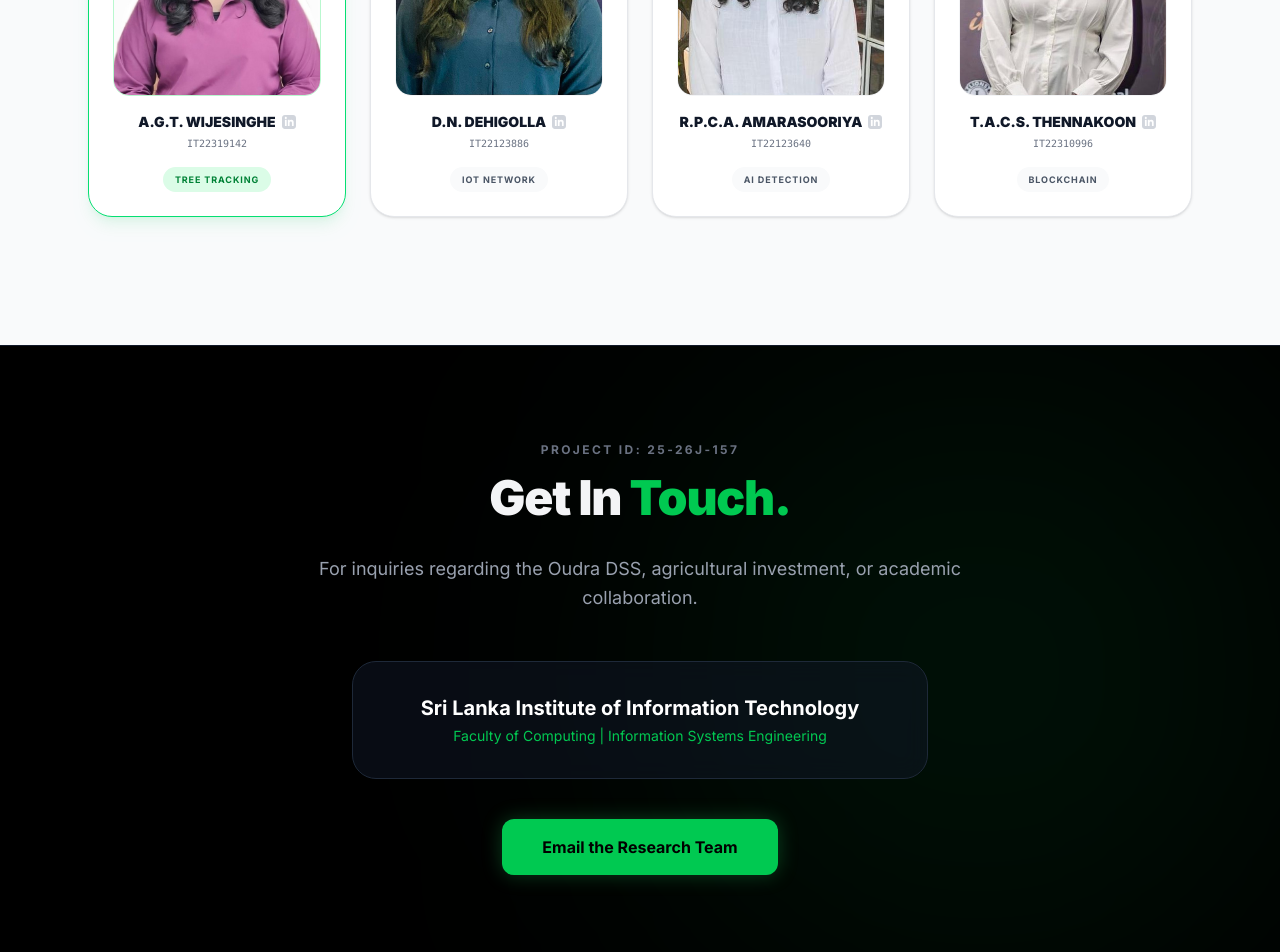
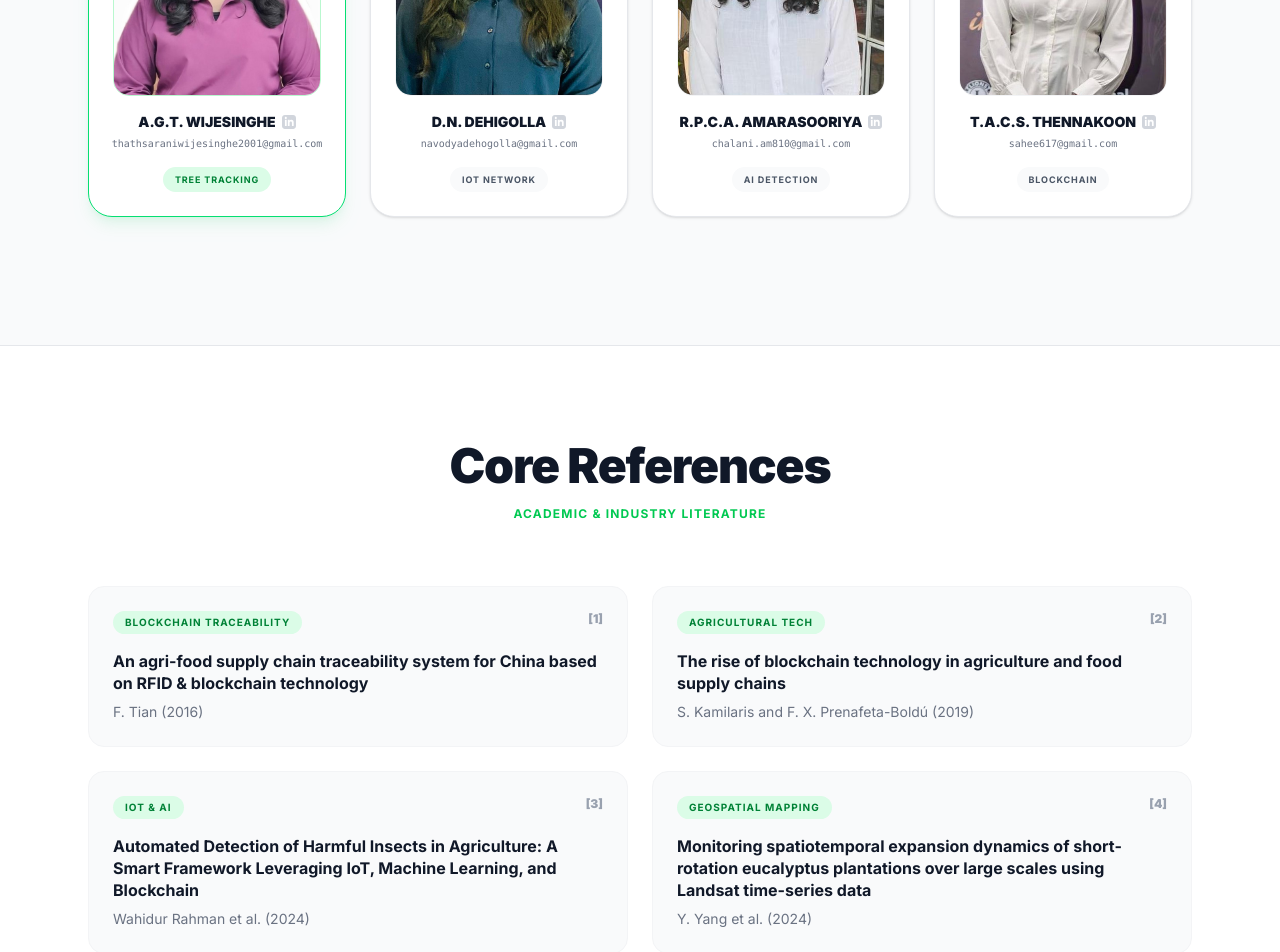
Before and after one commit to Chalani810/oudra-dss, a Next.js app: page /oudra-dss/ in a window 1280 px wide. Shown: the part 9840-10792 px from the top of the page. Built offline with nearby package versions, Linux system fonts and the light colour scheme.

Commit message:
Document fix

```diff
--- a/src/app/page.tsx
+++ b/src/app/page.tsx
@@ -50,6 +50,37 @@ export default function Home() {
     { name: 'MobileNetV2 (AI)', category: 'Machine Learning' }
   ];
 
+  const projectReferences = [
+    {
+      id: 1,
+      authors: 'F. Tian',
+      title: 'An agri-food supply chain traceability system for China based on RFID & blockchain technology',
+      year: '2016',
+      category: 'Blockchain Traceability'
+    },
+    {
+      id: 2,
+      authors: 'S. Kamilaris and F. X. Prenafeta-Boldú',
+      title: 'The rise of blockchain technology in agriculture and food supply chains',
+      year: '2019',
+      category: 'Agricultural Tech'
+    },
+    {
+      id: 3,
+      authors: 'Wahidur Rahman et al.',
+      title: 'Automated Detection of Harmful Insects in Agriculture: A Smart Framework Leveraging IoT, Machine Learning, and Blockchain',
+      year: '2024',
+      category: 'IoT & AI'
+    },
+    {
+      id: 4,
+      authors: 'Y. Yang et al.',
+      title: 'Monitoring spatiotemporal expansion dynamics of short-rotation eucalyptus plantations over large scales using Landsat time-series data',
+      year: '2024',
+      category: 'Geospatial Mapping'
+    }
+  ];
+
  return (
     <main className="flex flex-col min-h-screen overflow-hidden">
 
@@ -78,8 +109,7 @@ export default function Home() {
           </div>
         </FadeIn>
 
-        {/* --- NEW PROJECT ABSTRACT --- */}
-        {/* --- PROJECT ABSTRACT (SHORTENED) --- */}
+        {/* --- PROJECT ABSTRACT --- */}
         <FadeIn delay={0.3}>
           <div className="relative bg-white/60 backdrop-blur-md border border-gray-200 p-6 md:p-8 rounded-3xl shadow-sm hover:shadow-md transition-shadow max-w-4xl mx-auto mb-14 text-left">
             <h3 className="text-sm font-black text-green-600 uppercase tracking-widest mb-3 border-b border-green-200/50 pb-2 inline-block">
@@ -216,7 +246,7 @@ export default function Home() {
         </div>
       </section>
 
-      {/* --- 3. CORE OBJECTIVE --- */}
+      {/* --- 4. CORE OBJECTIVE --- */}
       <section id="objectives" className="py-24 bg-black border-y border-gray-900 relative overflow-hidden">
         <div className="container mx-auto px-6 max-w-4xl text-center relative z-10">
           <FadeIn>
@@ -231,7 +261,7 @@ export default function Home() {
         </div>
       </section>
 
-      {/* --- 4. METHODOLOGY & ARCHITECTURE --- */}
+      {/* --- 5. METHODOLOGY & ARCHITECTURE --- */}
       <section id="methodology" className="py-24 md:py-32 bg-white border-t border-gray-100 relative overflow-hidden">
         <div className="container mx-auto px-6 max-w-7xl relative z-10">
           <FadeIn>
@@ -274,7 +304,7 @@ export default function Home() {
         </div>
       </section>
 
-      {/* --- 5. TECHNOLOGIES --- */}
+      {/* --- 6. TECHNOLOGIES --- */}
       <section id="technologies" className="py-20 bg-black border-y border-gray-900">
         <div className="container mx-auto px-6 text-center max-w-5xl">
           <FadeIn>
@@ -288,8 +318,7 @@ export default function Home() {
         </div>
       </section>
 
-
-   {/* --- 7. PROJECT MILESTONES --- */}
+      {/* --- 7. PROJECT MILESTONES --- */}
       <section id="milestones" className="py-16 md:py-20 bg-white border-t border-gray-100 relative overflow-hidden">
         <div className="container mx-auto px-6 max-w-5xl relative z-10">
           <FadeIn>
@@ -317,10 +346,9 @@ export default function Home() {
               { id: 'research-paper', title: 'Research Paper', date: 'May 2026', marks: '10%', desc: 'Describes the project’s contribution to existing knowledge and literature review.', isCompleted: false }
             ].map((milestone, i) => (
               <FadeIn key={i} direction={i % 2 === 0 ? 'right' : 'left'}>
-                {/* Added id here and scroll-mt-28 so the sticky nav doesn't cover the title when anchored */}
                 <div id={milestone.id} className={`scroll-mt-28 relative flex flex-col md:flex-row items-center ${i % 2 === 0 ? 'md:flex-row-reverse' : ''}`}>
 
-                  {/* Timeline Dot (Green check for completed, Gray clock for pending) */}
+                  {/* Timeline Dot */}
                   <div className={`absolute left-[-21px] md:static md:left-auto w-10 h-10 rounded-full border-4 border-white shadow-md flex items-center justify-center shrink-0 z-10 transition-colors duration-300 ${milestone.isCompleted ? 'bg-green-500' : 'bg-gray-100'}`}>
                     {milestone.isCompleted ? (
                       <svg className="w-4 h-4 text-white" fill="none" stroke="currentColor" viewBox="0 0 24 24"><path strokeLinecap="round" strokeLinejoin="round" strokeWidth="3" d="M5 13l4 4L19 7"></path></svg>
@@ -354,7 +382,7 @@ export default function Home() {
         </div>
       </section>
 
-   {/* --- 8. DOWNLOADS --- */}
+      {/* --- 8. DOWNLOADS --- */}
       <section id="downloads" className="py-24 bg-gray-50 border-t border-gray-200">
         <div className="container mx-auto px-6 max-w-6xl">
           <FadeIn>
@@ -374,8 +402,6 @@ export default function Home() {
               { title: 'Progress Presentation I', type: 'Slides (PPTX)', file: '/documents/25-26J-157 PP1 Presentation Slides.pptx' },
               { title: 'Progress Presentation II', type: 'Slides (PPTX)', file: '/documents/25-26J-157 - PP2 presentation.pptx' },
               { title: 'Final Presentation', type: 'Slides (PPTX)', file: '/documents/Final Presentation.pptx' },
-
-              // --- NEW: CHECKLIST DOCUMENTS (MULTI-FILE) ---
               {
                 title: 'Checklist Documents',
                 type: '4 PDF Reports',
@@ -389,10 +415,7 @@ export default function Home() {
             ].map((doc, i) => (
               <FadeIn key={i} delay={i * 0.05}>
 
-                {/* Condition: Multi-file Card vs Single-file Card */}
                 {doc.files ? (
-
-                  // --- MULTI-FILE CARD LAYOUT (For Checklist) ---
                   <div className="p-6 bg-white rounded-2xl border border-gray-200 shadow-sm hover:shadow-lg hover:border-green-300 hover:-translate-y-1 transition-all duration-300 flex flex-col justify-between h-full group">
                     <div>
                       <div className="w-10 h-10 rounded-lg flex items-center justify-center mb-4 border bg-gray-50 text-gray-400 border-gray-100 group-hover:bg-green-50 group-hover:text-green-500 group-hover:border-green-200 transition-colors">
@@ -420,8 +443,6 @@ export default function Home() {
                   </div>
 
                 ) : (
-
-                  // --- STANDARD SINGLE-FILE CARD LAYOUT ---
                   <a
                     href={doc.file ? `/oudra-dss${doc.file}` : '#'}
                     download={!!doc.file}
@@ -451,16 +472,14 @@ export default function Home() {
                       <svg className={`w-4 h-4 transition-colors ${doc.file ? 'text-gray-300 group-hover:text-green-500' : 'text-gray-200'}`} fill="none" stroke="currentColor" viewBox="0 0 24 24"><path strokeLinecap="round" strokeLinejoin="round" strokeWidth="2" d="M4 16v1a3 3 0 003 3h10a3 3 0 003-3v-1m-4-4l-4 4m0 0l-4-4m4 4V4"></path></svg>
                     </div>
                   </a>
-
                 )}
-
               </FadeIn>
             ))}
           </div>
         </div>
       </section>
 
-      {/* --- 6. TEAM --- */}
+      {/* --- 9. TEAM --- */}
       <section id="team" className="py-24 md:py-32 bg-gray-50 border-t border-gray-200">
         <div className="container mx-auto px-6 max-w-6xl">
           <FadeIn>
@@ -499,10 +518,10 @@ export default function Home() {
             <FadeIn><h3 className="text-2xl font-black text-gray-900 mb-8 text-center">Team Members</h3></FadeIn>
             <div className="grid grid-cols-2 lg:grid-cols-4 gap-6">
               {[
-                { name: 'A.G.T. WIJESINGHE', id: 'IT22319142', role: 'Tree Tracking', img: wijesingheImg, isLeader: true, linkedin: 'https://www.linkedin.com/in/thathsaraniwijesinghe/' },
-                { name: 'D.N. DEHIGOLLA', id: 'IT22123886', role: 'IoT Network', img: dehigollaImg, isLeader: false, linkedin: 'https://www.linkedin.com/in/navodya-dehigolla-82bb45287/' },
-                { name: 'R.P.C.A. AMARASOORIYA', id: 'IT22123640', role: 'AI Detection', img: amarasooriyaImg, isLeader: false, linkedin: 'https://www.linkedin.com/in/chalani-amarasooriya-531524285/' },
-                { name: 'T.A.C.S. THENNAKOON', id: 'IT22310996', role: 'Blockchain',img: ThennakoonImg, isLeader: false, linkedin: 'https://www.linkedin.com/in/sahanya-thennakoon-83996a2a9/' }
+                { name: 'A.G.T. WIJESINGHE', email: 'thathsaraniwijesinghe2001@gmail.com', role: 'Tree Tracking', img: wijesingheImg, isLeader: true, linkedin: 'https://www.linkedin.com/in/thathsaraniwijesinghe/' },
+                { name: 'D.N. DEHIGOLLA', email: 'navodyadehogolla@gmail.com', role: 'IoT Network', img: dehigollaImg, isLeader: false, linkedin: 'https://www.linkedin.com/in/navodya-dehigolla-82bb45287/' },
+                { name: 'R.P.C.A. AMARASOORIYA', email: 'chalani.am810@gmail.com', role: 'AI Detection', img: amarasooriyaImg, isLeader: false, linkedin: 'https://www.linkedin.com/in/chalani-amarasooriya-531524285/' },
+                { name: 'T.A.C.S. THENNAKOON', email: 'sahee617@gmail.com', role: 'Blockchain',img: ThennakoonImg, isLeader: false, linkedin: 'https://www.linkedin.com/in/sahanya-thennakoon-83996a2a9/' }
               ].map((member, i) => (
                 <FadeIn key={i} delay={i * 0.1}>
                   <div className={`relative text-center bg-white p-5 md:p-6 rounded-3xl border transition-all duration-300 group flex flex-col items-center h-full ${member.isLeader ? 'border-green-400 shadow-lg shadow-green-500/10 hover:-translate-y-2' : 'border-gray-200 shadow-sm hover:border-green-300 hover:shadow-xl hover:-translate-y-2'}`}>
@@ -521,7 +540,7 @@ export default function Home() {
                         <svg className="w-[14px] h-[14px]" fill="currentColor" viewBox="0 0 24 24"><path d="M19 0h-14c-2.761 0-5 2.239-5 5v14c0 2.761 2.239 5 5 5h14c2.762 0 5-2.239 5-5v-14c0-2.761-2.238-5-5-5zm-11 19h-3v-11h3v11zm-1.5-12.268c-.966 0-1.75-.79-1.75-1.764s.784-1.764 1.75-1.764 1.75.79 1.75 1.764-.783 1.764-1.75 1.764zm13.5 12.268h-3v-5.604c0-3.368-4-3.113-4 0v5.604h-3v-11h3v1.765c1.396-2.586 7-2.777 7 2.476v6.759z"/></svg>
                       </a>
                     </div>
-                    <p className="text-[10px] text-gray-500 font-mono mb-4">{member.id}</p>
+                    <p className="text-[10px] text-gray-500 font-mono mb-4">{member.email}</p>
                     <span className={`mt-auto text-[9px] font-bold px-3 py-1.5 rounded-full uppercase tracking-widest transition-colors ${member.isLeader ? 'bg-green-100 text-green-700' : 'bg-gray-50 text-gray-600 group-hover:bg-green-100 group-hover:text-green-700'}`}>
                       {member.role}
                     </span>
@@ -533,7 +552,34 @@ export default function Home() {
         </div>
       </section>
 
-      {/* --- 9. CONTACT --- */}
+      {/* --- 10. REFERENCES --- */}
+      <section id="references" className="py-24 bg-white border-t border-gray-200">
+        <div className="container mx-auto px-6 max-w-6xl">
+          <FadeIn>
+            <div className="text-center mb-16">
+              <h2 className="text-4xl md:text-5xl font-black text-gray-900 mb-4 tracking-tight">Core References</h2>
+              <p className="text-green-500 font-bold uppercase tracking-widest text-xs">Academic & Industry Literature</p>
+            </div>
+          </FadeIn>
+
+          <div className="grid md:grid-cols-2 gap-6">
+            {projectReferences.map((ref, i) => (
+              <FadeIn key={ref.id} delay={i * 0.1}>
+                <div className="p-6 bg-gray-50 rounded-2xl border border-gray-100 hover:border-green-300 hover:shadow-md transition-all duration-300 group h-full flex flex-col">
+                  <div className="flex items-start justify-between mb-4">
+                    <span className="text-[10px] font-bold px-3 py-1 bg-green-100 text-green-700 rounded-full uppercase tracking-widest">{ref.category}</span>
+                    <span className="text-xs font-black text-gray-400">[{ref.id}]</span>
+                  </div>
+                  <h4 className="text-base font-bold text-gray-900 mb-2 leading-snug group-hover:text-green-600 transition-colors">{ref.title}</h4>
+                  <p className="text-sm text-gray-500 mt-auto">{ref.authors} ({ref.year})</p>
+                </div>
+              </FadeIn>
+            ))}
+          </div>
+        </div>
+      </section>
+
+      {/* --- 11. CONTACT --- */}
       <section id="contact" className="py-24 bg-black relative overflow-hidden border-t border-gray-900">
         <div className="absolute bottom-0 right-0 w-[600px] h-[600px] bg-green-500/10 rounded-full blur-[150px]"></div>
 
@@ -543,7 +589,6 @@ export default function Home() {
             <h2 className="text-gray-100 text-4xl md:text-5xl font-black mb-8 tracking-tight">
               Get In <span className="text-green-500">Touch.</span>
             </h2>
-            {/* Changed text-gray-600 back to text-gray-400 here so it shows up on the black background! */}
             <p className="text-gray-400 text-lg mb-12 max-w-2xl mx-auto leading-relaxed">
               For inquiries regarding the Oudra DSS, agricultural investment, or academic collaboration.
             </p>
```
